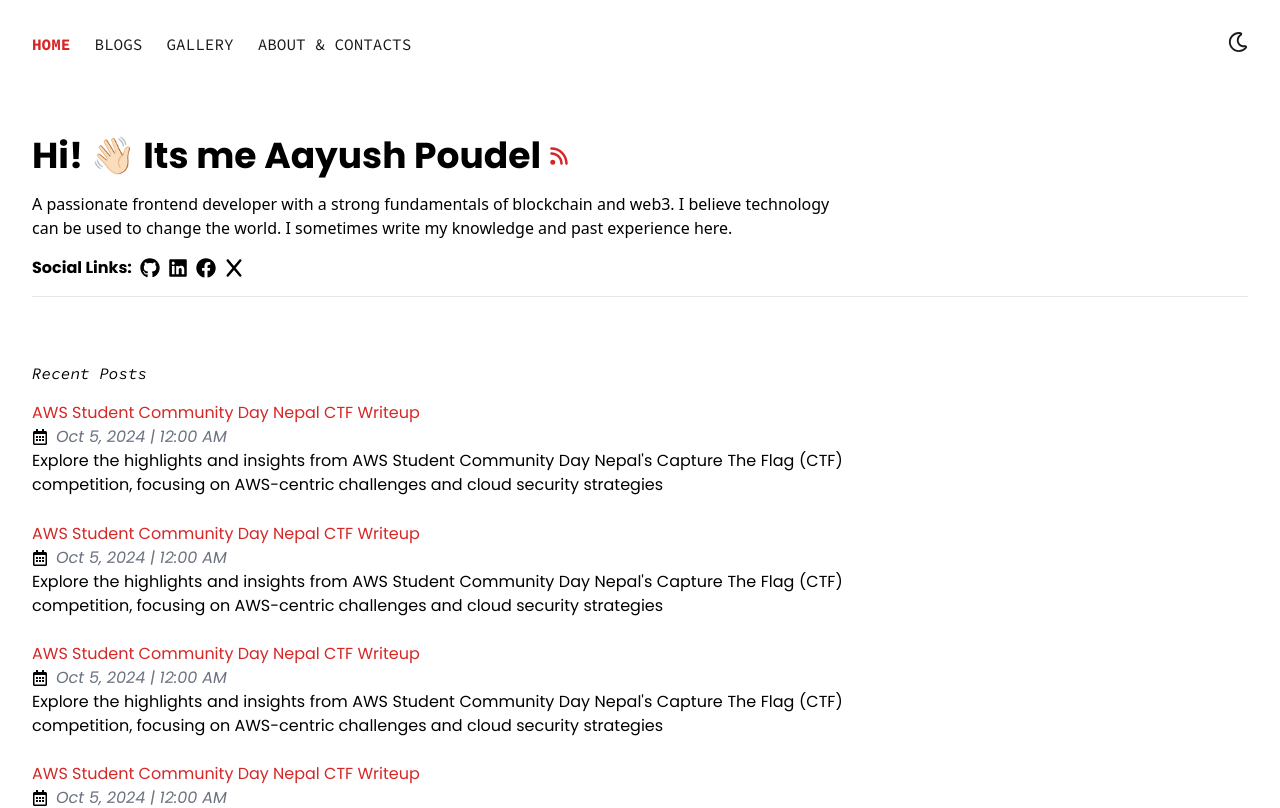
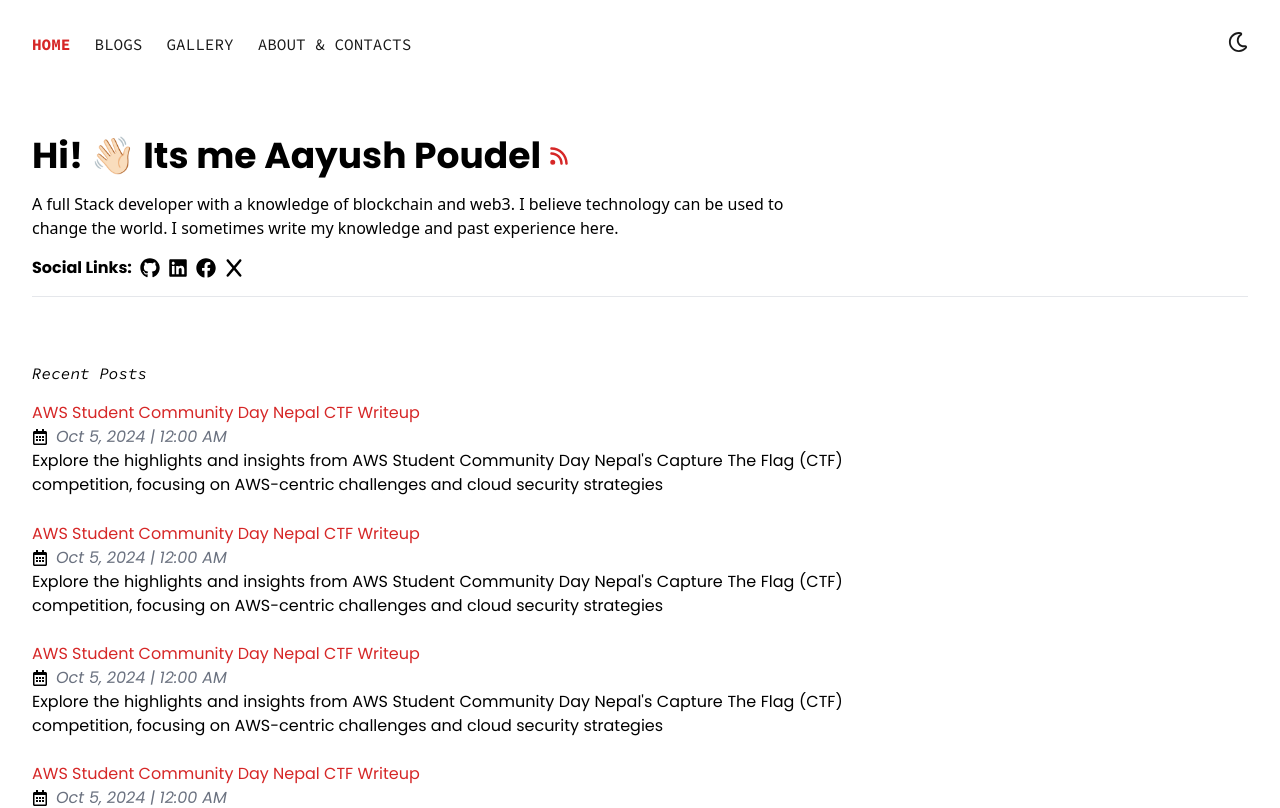
Before and after one commit to aayushhh44/my_portfolio, a Next.js app: page / in a window 1280 px wide. Shown: the top 808 px of the page. Built offline with nearby package versions, Linux system fonts and the light colour scheme; what tailwindcss-motion would draw is missing.

Commit message:
Change: hero page

```diff
--- a/src/components/Hero.jsx
+++ b/src/components/Hero.jsx
@@ -21,7 +21,7 @@ const Hero = () => {
         </p>
         <FaRss className="cursor-pointer text-[#d62727]" size={20} />
         </div>
-        <p>A passionate frontend developer with a strong fundamentals of
+        <p>A full Stack developer with a knowledge of
           blockchain and web3. I believe technology can be used to change the
           world. I sometimes write my knowledge and past experience here. </p>
 
```
